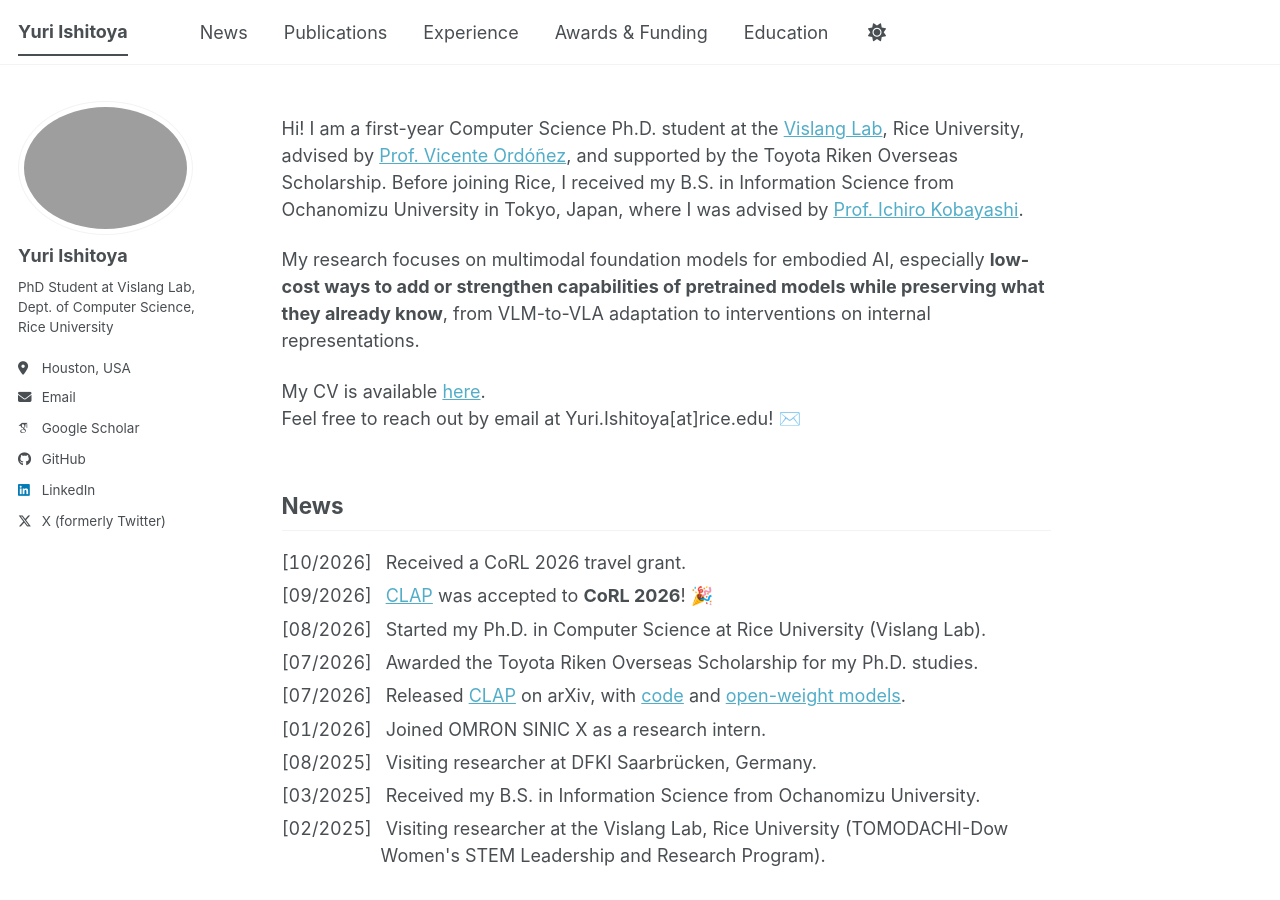
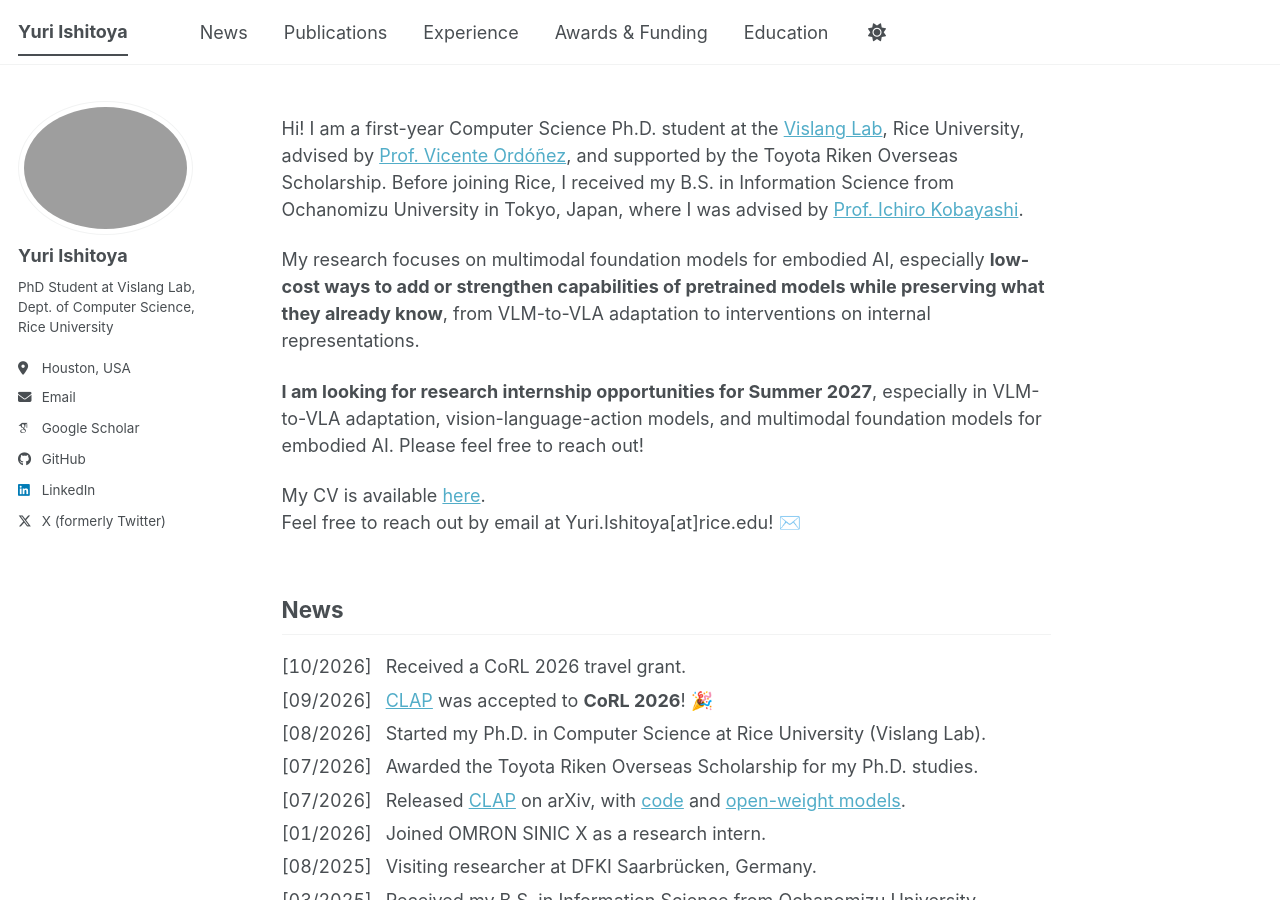
Before and after one commit to ishity/ishity.github.io, a Jekyll site: the page built from _pages/about.md, in a window 1280 px wide and 900 px high. Built offline with Jekyll 4.4.1, drawn with Linux system fonts in a browser that asks for light colours; some web fonts are replaced; a script bundle is joined from its source files by our own code; library files that are not in the unit come from our copies.

```diff
--- a/_pages/about.md
+++ b/_pages/about.md
@@ -10,6 +10,8 @@ redirect_from:
 Hi! I am a first-year Computer Science Ph.D. student at the [Vislang Lab](https://vislang.ai/), Rice University, advised by [Prof. Vicente Ordóñez](https://www.cs.rice.edu/~vo9/), and supported by the Toyota Riken Overseas Scholarship. Before joining Rice, I received my B.S. in Information Science from Ochanomizu University in Tokyo, Japan, where I was advised by [Prof. Ichiro Kobayashi](https://www.koba.is.ocha.ac.jp/kobalab/index.php/aboutus/ichirokobayashi/).
 
 My research focuses on multimodal foundation models for embodied AI, especially **low-cost ways to add or strengthen capabilities of pretrained models while preserving what they already know**, from VLM-to-VLA adaptation to interventions on internal representations.
+
+**I am looking for research internship opportunities for Summer 2027**, especially in VLM-to-VLA adaptation, vision-language-action models, and multimodal foundation models for embodied AI. Please feel free to reach out!
 
 My CV is available [here](files/cv_yuriishitoya.pdf).
 Feel free to reach out by email at Yuri.Ishitoya[at]rice.edu! ✉️
```
